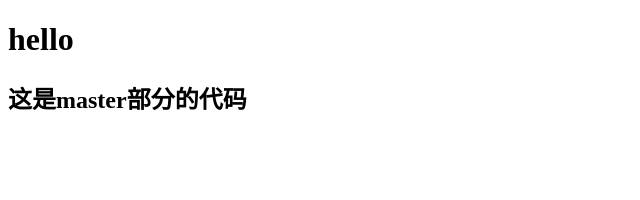
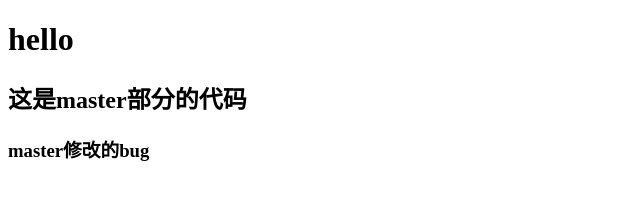
Before and after one commit to alexchenxi/git-demo, a plain HTML site: page index.html in a window 1280 px wide. Shown: the whole page, without its empty margins (0-640 px from the left). Drawn offline with Linux system fonts and the light colour scheme.

Commit message:
主分支修改bug

```diff
--- a/index.html
+++ b/index.html
@@ -10,6 +10,7 @@
 <body>
     <h1>hello</h1>
     <h2>这是master部分的代码</h2>
+    <h3>master修改的bug</h3>
 </body>
 
 </html>
```
